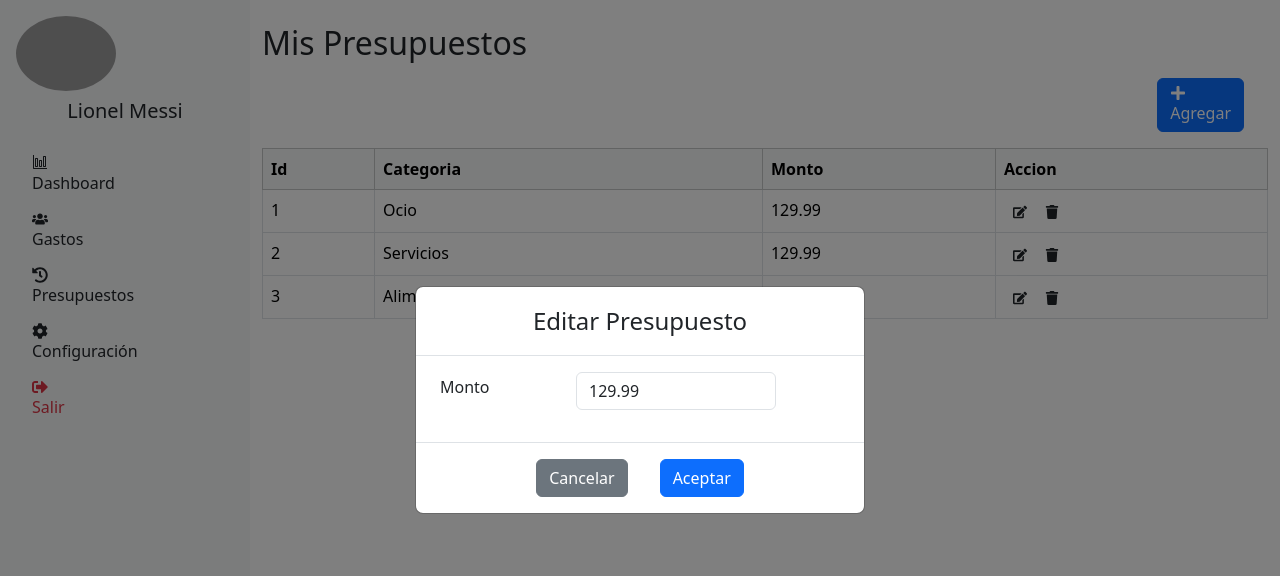
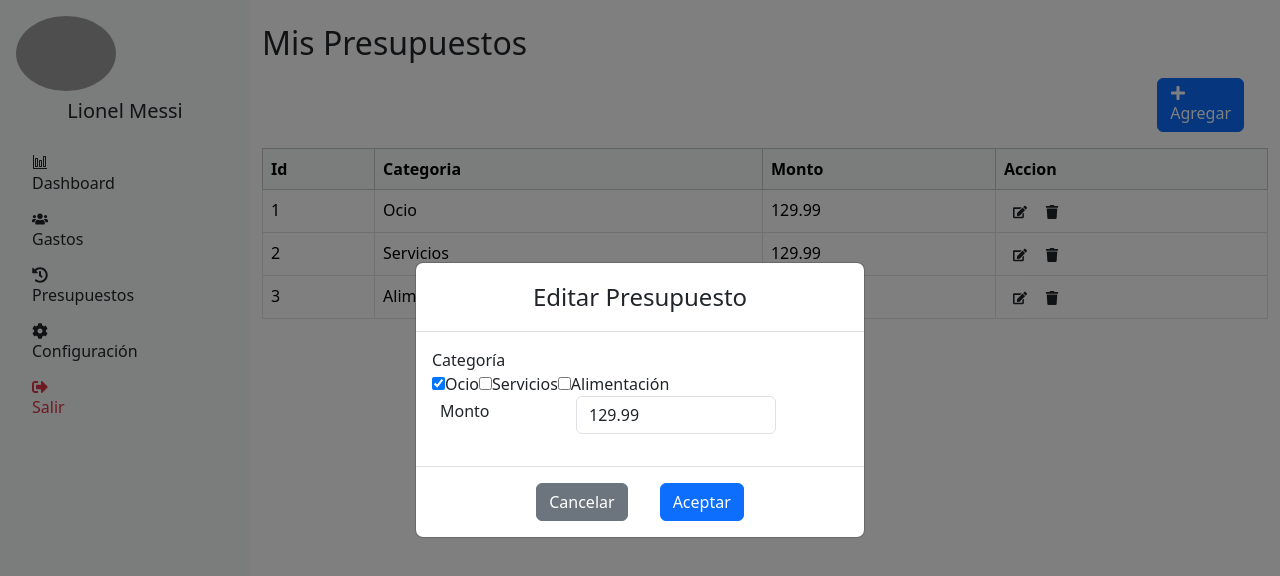
Before and after one commit to raulvelris/Proyecto-Progra-Web, a React (Vite) app: page /app/presupuestos in a window 1280 px wide. Both pictures are taken after a click on the button 1019 px from the left and 212 px from the top of the page. Shown: the top 576 px of the page. Built offline with nearby package versions, Linux system fonts and the light colour scheme; grey boxes are pictures that could not be loaded.

Commit message:
listo2024gas

```diff
--- a/src/pages/AgregarPresupuestoModal.tsx
+++ b/src/pages/AgregarPresupuestoModal.tsx
@@ -17,6 +17,14 @@ const AgregarPresupuestoModal: React.FC<AgregarPresupuestoModalProps> = ({ close
     function handleChange(p: React.ChangeEvent<HTMLInputElement | HTMLSelectElement>) {
         const { name, value } = p.target
         setPresupuesto(prev => ({ ...prev, [name]: value }))
+    }
+
+    function handleCheckboxChange(p: React.ChangeEvent<HTMLInputElement>) {
+        const { name, checked } = p.target
+        setPresupuesto(prev => ({
+            ...prev,
+            categoria: checked ? name : ""
+        }))
     }
 
     function handleSubmit(p: React.FormEvent) {
@@ -41,15 +49,36 @@ const AgregarPresupuestoModal: React.FC<AgregarPresupuestoModalProps> = ({ close
                     <div className="modal-body">
                         <form onSubmit={handleSubmit}>
                             <div className="form-group">
-                                <label htmlFor="categoria">Categoría</label>
-                                <input
-                                    type="text"
-                                    className="form-control"
-                                    id="categoria"
-                                    name="categoria"
-                                    value={presupuesto.categoria}
-                                    onChange={handleChange}
-                                />
+                                <label>Categoría</label>
+                                <div>
+                                    <label>
+                                        <input
+                                            type="checkbox"
+                                            name="Ocio"
+                                            checked={presupuesto.categoria === "Ocio"}
+                                            onChange={handleCheckboxChange}
+                                        />
+                                        Ocio
+                                    </label>
+                                    <label>
+                                        <input
+                                            type="checkbox"
+                                            name="Servicios"
+                                            checked={presupuesto.categoria === "Servicios"}
+                                            onChange={handleCheckboxChange}
+                                        />
+                                        Servicios
+                                    </label>
+                                    <label>
+                                        <input
+                                            type="checkbox"
+                                            name="Alimentación"
+                                            checked={presupuesto.categoria === "Alimentación"}
+                                            onChange={handleCheckboxChange}
+                                        />
+                                        Alimentación
+                                    </label>
+                                </div>
                             </div>
                             <div className="form-group">
                                 <label htmlFor="monto">Monto</label>
--- a/src/pages/EditarPresupuestoModal.tsx
+++ b/src/pages/EditarPresupuestoModal.tsx
@@ -14,6 +14,14 @@ const EditarPresupuestoModal: React.FC<EditarPresupuestoModalProps> = ({ presupu
     function handleChange(p: React.ChangeEvent<HTMLInputElement | HTMLSelectElement>) {
         const { name, value } = p.target
         setPresupuestoData(prev => ({ ...prev, [name]: value }))
+    }
+
+    function handleCheckboxChange(p: React.ChangeEvent<HTMLInputElement>) {
+        const { name, checked } = p.target
+        setPresupuestoData(prev => ({
+            ...prev,
+            categoria: checked ? name : ""
+        }))
     }
 
     function handleSubmit(p: React.FormEvent) {
@@ -34,7 +42,38 @@ const EditarPresupuestoModal: React.FC<EditarPresupuestoModalProps> = ({ presupu
                     </div>
                     <form onSubmit={handleSubmit}>
                         <div className="modal-body">
-
+                            <div className="form-group">
+                                <label>Categoría</label>
+                                <div>
+                                    <label>
+                                        <input
+                                            type="checkbox"
+                                            name="Ocio"
+                                            checked={presupuestoData.categoria === "Ocio"}
+                                            onChange={handleCheckboxChange}
+                                        />
+                                        Ocio
+                                    </label>
+                                    <label>
+                                        <input
+                                            type="checkbox"
+                                            name="Servicios"
+                                            checked={presupuestoData.categoria === "Servicios"}
+                                            onChange={handleCheckboxChange}
+                                        />
+                                        Servicios
+                                    </label>
+                                    <label>
+                                        <input
+                                            type="checkbox"
+                                            name="Alimentación"
+                                            checked={presupuestoData.categoria === "Alimentación"}
+                                            onChange={handleCheckboxChange}
+                                        />
+                                        Alimentación
+                                    </label>
+                                </div>
+                            </div>
                             <div className="mb-3 d-flex align-items-center">
                                 <label className="form-label me-3 ms-2" style={{ minWidth: "120px" }}>Monto</label>
                                 <input
```
